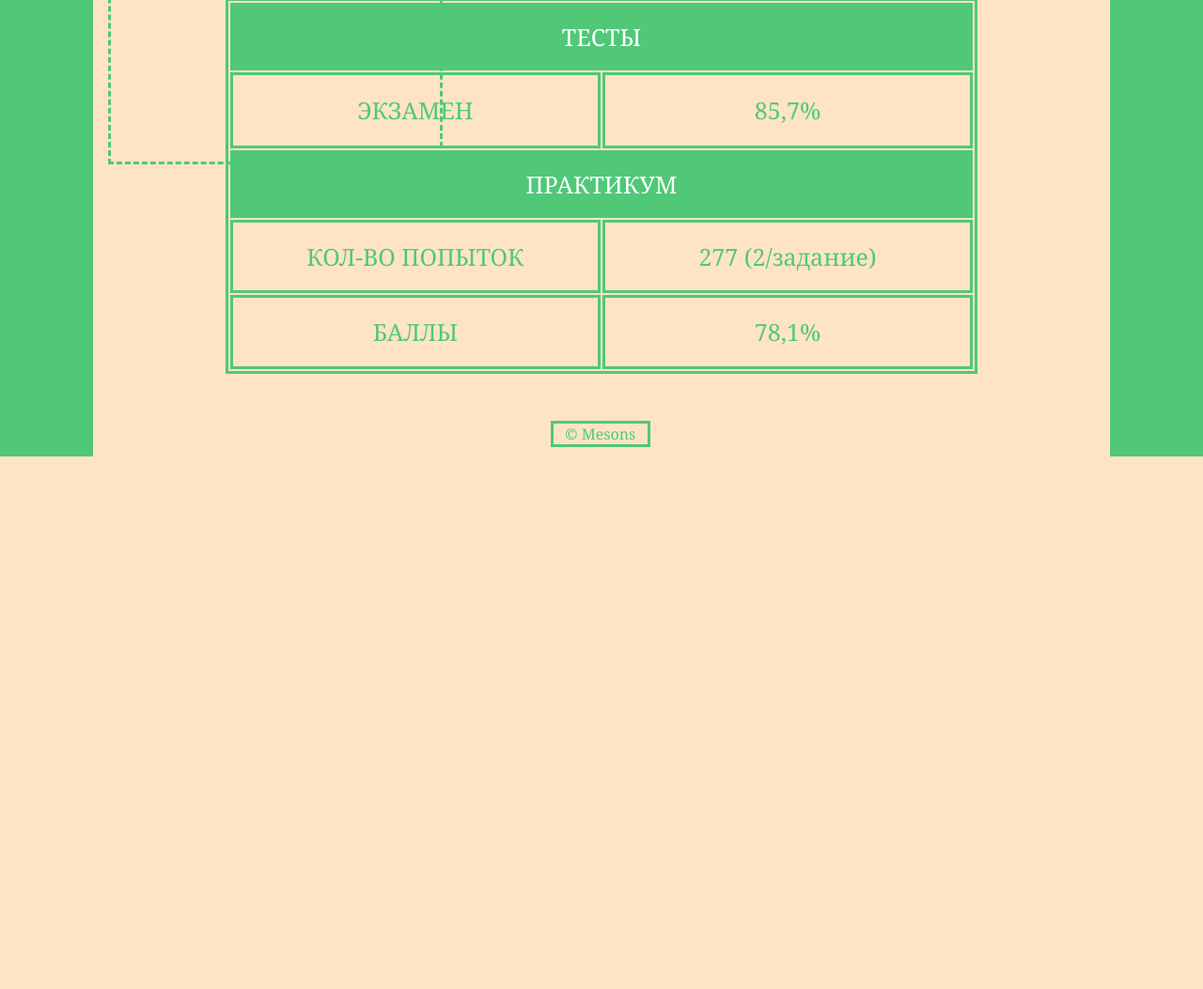
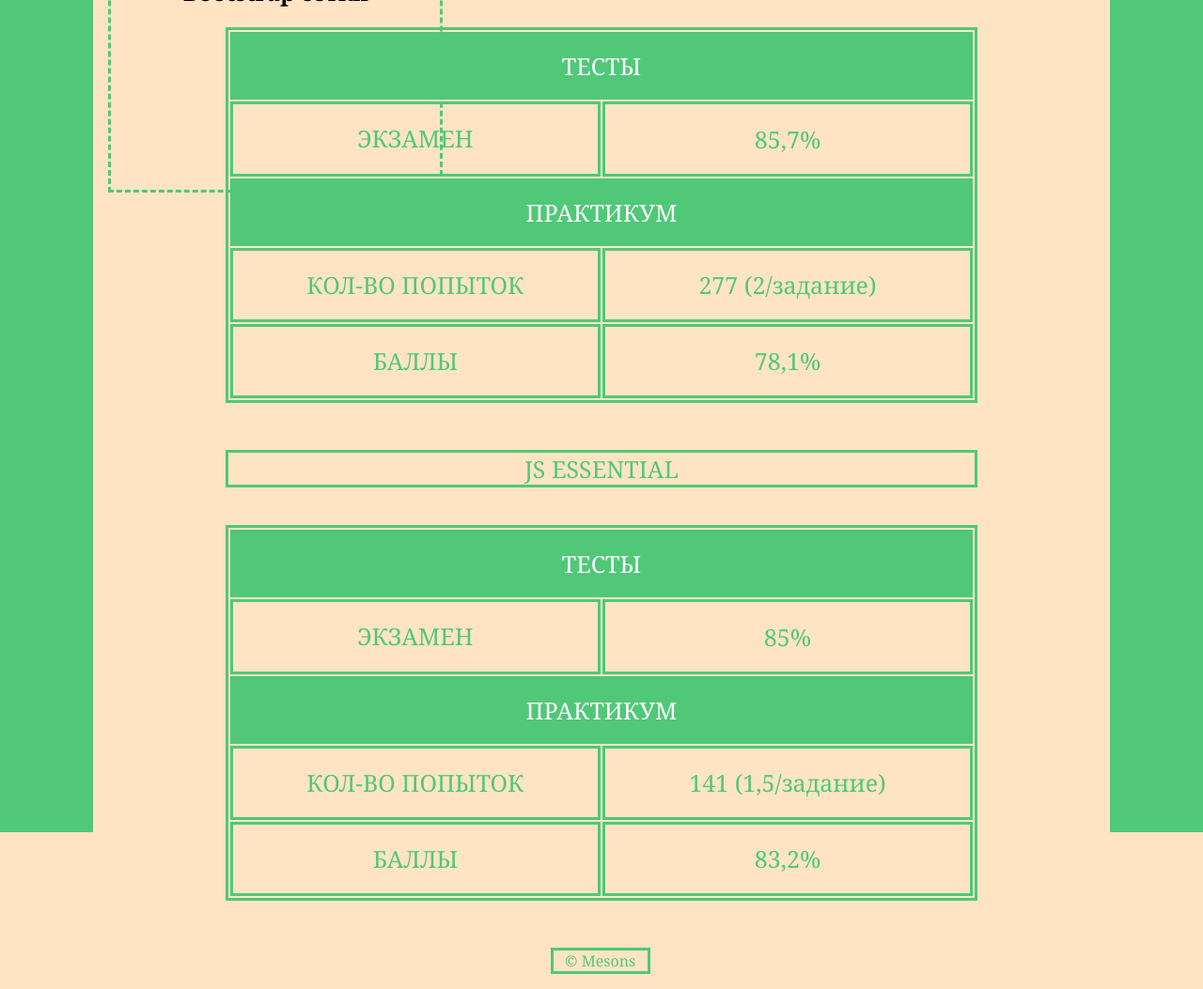
Before and after one commit to Importis/git_test, a plain HTML site: page index.html in a window 1280 px wide. Shown: the part 1932-2985 px from the top of the page at 94% size. Before the commit the page ends 2424 px from the top, so only its background shows below. Drawn offline with Linux system fonts and the light colour scheme.

Commit message:
New Achivment was added

```diff
--- a/index.html
+++ b/index.html
@@ -25,6 +25,8 @@
 	<div class="rightcorner"></div>
 
 	<div class="content">
+
+
 
 		<h2 class="sitescaption">Сайты </h2>
 		<div class="bg_divs">
@@ -103,6 +105,32 @@
 										<td class="trys">78,1%</td>
 									</tr>
 								</table>
+
+								<table class="maintable">
+									<caption>JS Essential</caption>
+
+									<tr >
+										<td colspan="2" class="tests">Тесты</td>
+									</tr>
+
+									<tr exam_pos>
+										<td class="exam">Экзамен</td>
+										<td  class="progress">85%
+
+										</td>
+									</tr>
+									<tr>
+										<td colspan="2" class="praktikum">Практикум</td>
+									</tr>
+									<tr >
+										<td class="trys">Кол-во попыток</td>
+										<td class="trys" style="text-transform: none;">141 (1,5/задание)</td>
+									</tr>
+									<tr>
+										<td class="trys">Баллы</td>
+										<td class="trys">83,2%</td>
+									</tr>
+								</table>
 								<p style="border: 3px solid #50c878;font-family: Georgia;text-align: center;margin-top: 50px; color: #50c878;width: 100px;margin-left: 45%;">&copy Mesons</p>
 							</div>
 						</div>
--- a/style.css
+++ b/style.css
@@ -21,7 +21,7 @@ body{
 .leftcorner{
 	float: left;
 	background-color: #50c878;
-	height: 1650px;
+	height: 2050px;
 	width: 8%;
 	margin-left: -10px;
 	margin-top: 3px;
@@ -29,7 +29,7 @@ body{
 .rightcorner{
 	float: right;
 	background-color: #50c878;
-	height: 1650px;
+	height: 2050px;
 	width: 8%;
 	margin-right:-10px;
 	margin-top: 3px;
@@ -129,7 +129,7 @@ li:hover{
 .videos{
 	float: left;
 	margin-left: 0px;
-	margin-top: -107%;
+	margin-top: -141%;
 	width: 100%;
 	height: 100%;
 	padding-top: 25px;
@@ -171,7 +171,7 @@ li:hover{
 .Achiv{
 	float: left;
 	margin-left: 0px;
-	margin-top: -66%;
+	margin-top: -100%;
 	width: 100%;
 	height: 100%;
 	padding-top: 25px;
```
